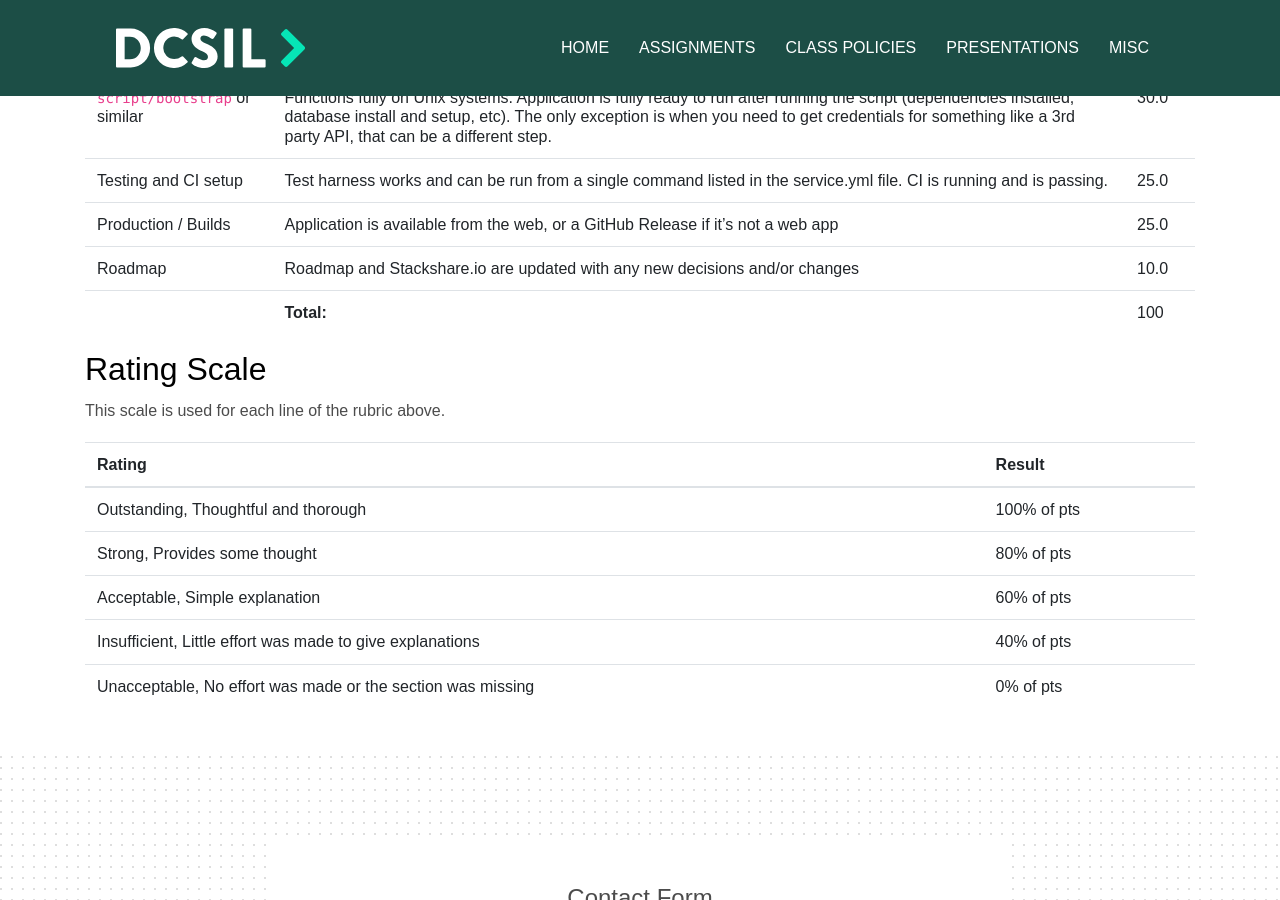
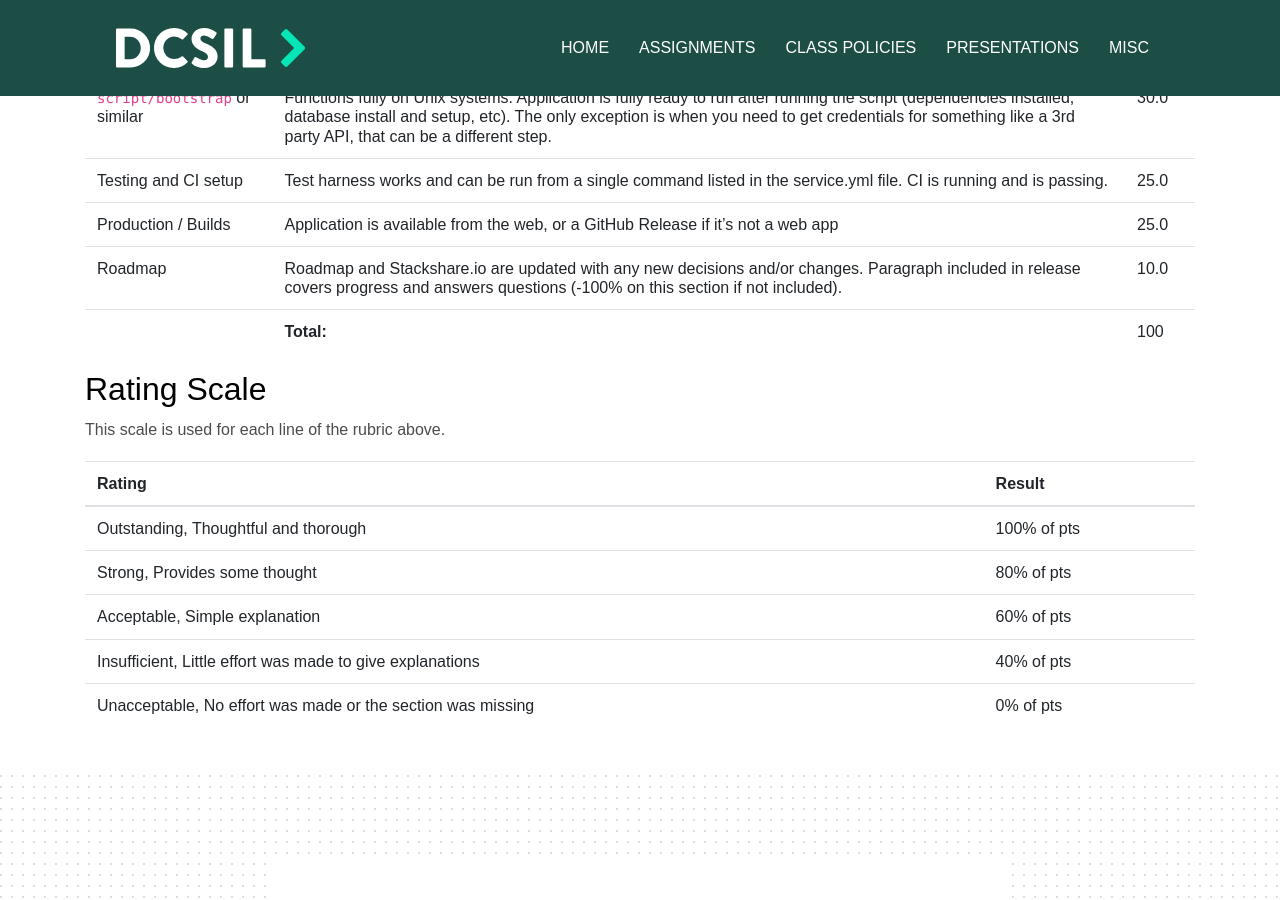
Before and after one commit to dcsil/CSC491, a Jekyll site: the page built from assignments/a5.md, in a window 1280 px wide and 900 px high, scrolled down 1551 px. Built offline with Jekyll 4.4.1, drawn with Linux system fonts in a browser that asks for light colours; our own code applies the rules of GitHub Pages for plain Markdown files.

Commit message:
Update rubrics

```diff
--- a/assignments/a5.md
+++ b/assignments/a5.md
@@ -147,7 +147,7 @@ It is suggested to use a folder and multiple files, just like this CSC491 repo,
 | `script/bootstrap` or similar | Functions fully on Unix systems. Application is fully ready to run after running the script (dependencies installed, database install and setup, etc). The only exception is when you need to get credentials for something like a 3rd party API, that can be a different step. | 30.0 |
 | Testing and CI setup | Test harness works and can be run from a single command listed in the service.yml file. CI is running and is passing. | 25.0 |
 | Production / Builds | Application is available from the web, or a GitHub Release if it's not a web app | 25.0 |
-| Roadmap | Roadmap and Stackshare.io are updated with any new decisions and/or changes | 10.0 |
+| Roadmap | Roadmap and Stackshare.io are updated with any new decisions and/or changes. Paragraph included in release covers progress and answers questions (-100% on this section if not included). | 10.0 |
 | | **Total:** | 100 |
 
  <!-- RUBRIC END -->
```
